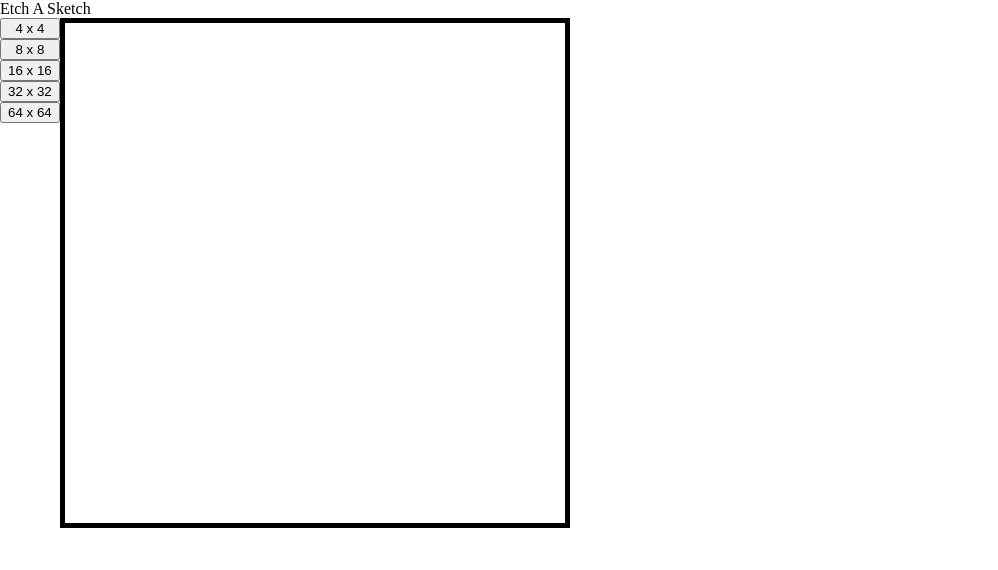
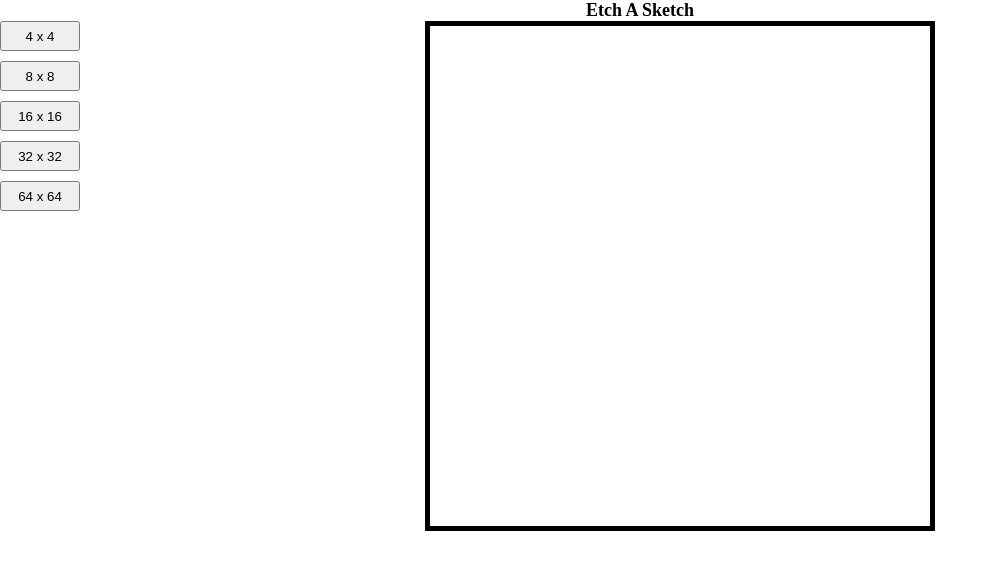
Before and after one commit to guowei42/Odin-Etch-A-Sketch, a plain HTML site: page index.html in a window 1280 px wide. Shown: the whole page, without its empty margins (0-998 px from the left). Drawn offline with Linux system fonts and the light colour scheme.

Commit message:
minor adjustments

```diff
--- a/style.css
+++ b/style.css
@@ -1,3 +1,8 @@
+.header {
+    text-align: center;
+    font-size: large;
+    font-weight: bold;
+}
 
 body {
     height: 100vh;
@@ -17,19 +22,22 @@ body {
 
 .controls {
     flex-direction: column;
+    gap: 10px;
+}
+
+.controls button {
+    height: 30px;
+    width: 80px;
 }
 
 .wrapper {
-
+    justify-content: center;
 }
 
 .sketch {
     border: 5px solid black;
     display: grid;
     max-width: 500px;
-    max-height: 500px;
+    min-width: 500px;
+    height: 500px;
 }
-
-.sketch div{
-    display: grid;
-}
```
